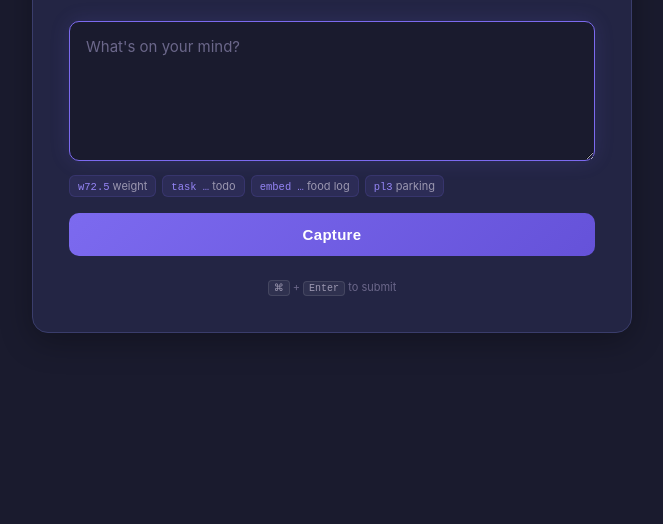
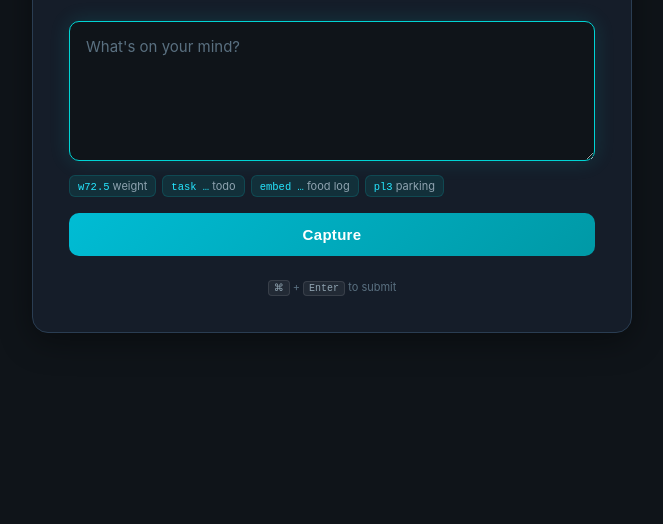
Before and after one commit to ScottLangridge/Obsidian-Enhanced, a plain HTML site: page app/static/index.html in a window 1280 px wide. Shown: the part 276-800 px from the top of the page, without its empty margins (308-971 px from the left). Drawn offline with Linux system fonts and the light colour scheme.

Commit message:
color: blue and teal instead of purple

```diff
--- a/app/static/index.html
+++ b/app/static/index.html
@@ -12,25 +12,25 @@
         }
 
         :root {
-            --bg-primary: #1a1b2e;
-            --bg-card: #232544;
-            --bg-input: #1a1b2e;
-            --border-default: #3a3d6b;
-            --border-focus: #7c6aef;
-            --text-primary: #e8e6f0;
-            --text-secondary: #9b97b0;
-            --text-placeholder: #6b678a;
-            --accent: #7c6aef;
-            --accent-hover: #9585f5;
-            --accent-active: #6552d9;
-            --success-bg: rgba(72, 199, 142, 0.15);
-            --success-text: #48c78e;
-            --success-border: rgba(72, 199, 142, 0.3);
-            --error-bg: rgba(241, 70, 104, 0.15);
-            --error-text: #f14668;
-            --error-border: rgba(241, 70, 104, 0.3);
-            --shadow: 0 8px 32px rgba(0, 0, 0, 0.3);
-            --glow: 0 0 20px rgba(124, 106, 239, 0.15);
+            --bg-primary: #0f1419;
+            --bg-card: #151d29;
+            --bg-input: #0f1419;
+            --border-default: #2a3d52;
+            --border-focus: #00d4d4;
+            --text-primary: #e1f5ff;
+            --text-secondary: #8fa3b0;
+            --text-placeholder: #5a7080;
+            --accent: #00bcd4;
+            --accent-hover: #26e6ff;
+            --accent-active: #0099a6;
+            --success-bg: rgba(76, 175, 80, 0.15);
+            --success-text: #4caf50;
+            --success-border: rgba(76, 175, 80, 0.3);
+            --error-bg: rgba(244, 67, 54, 0.15);
+            --error-text: #f44336;
+            --error-border: rgba(244, 67, 54, 0.3);
+            --shadow: 0 8px 32px rgba(0, 0, 0, 0.4);
+            --glow: 0 0 20px rgba(0, 212, 212, 0.15);
         }
 
         body {
@@ -63,7 +63,7 @@
             left: 0;
             right: 0;
             height: 3px;
-            background: linear-gradient(90deg, var(--accent), #e06cef, var(--accent));
+            background: linear-gradient(90deg, var(--accent), #0099a6, var(--accent));
             background-size: 200% 100%;
             animation: shimmer 3s ease-in-out infinite;
         }
@@ -83,7 +83,7 @@
         .header-icon {
             width: 40px;
             height: 40px;
-            background: linear-gradient(135deg, var(--accent), #e06cef);
+            background: linear-gradient(135deg, var(--accent), #0099a6);
             border-radius: 10px;
             display: flex;
             align-items: center;
@@ -142,9 +142,9 @@
             font-size: 11px;
             padding: 3px 8px;
             border-radius: 6px;
-            background: rgba(124, 106, 239, 0.1);
+            background: rgba(0, 212, 212, 0.1);
             color: var(--text-secondary);
-            border: 1px solid rgba(124, 106, 239, 0.15);
+            border: 1px solid rgba(0, 212, 212, 0.15);
             white-space: nowrap;
         }
 
@@ -160,7 +160,7 @@
             font-size: 15px;
             font-weight: 600;
             color: white;
-            background: linear-gradient(135deg, var(--accent), #6552d9);
+            background: linear-gradient(135deg, var(--accent), #0099a6);
             border: none;
             border-radius: 10px;
             cursor: pointer;
@@ -169,7 +169,7 @@
         }
 
         button:hover {
-            box-shadow: 0 4px 16px rgba(124, 106, 239, 0.35);
+            box-shadow: 0 4px 16px rgba(0, 212, 212, 0.35);
             transform: translateY(-1px);
         }
 
```
